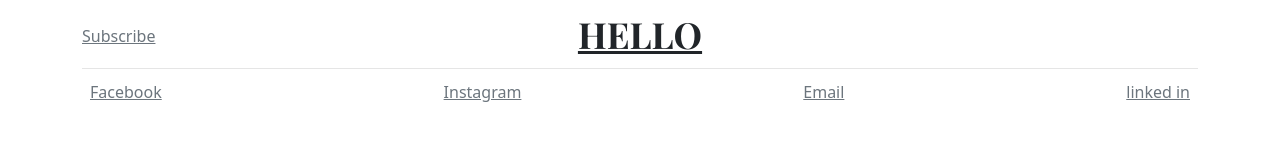
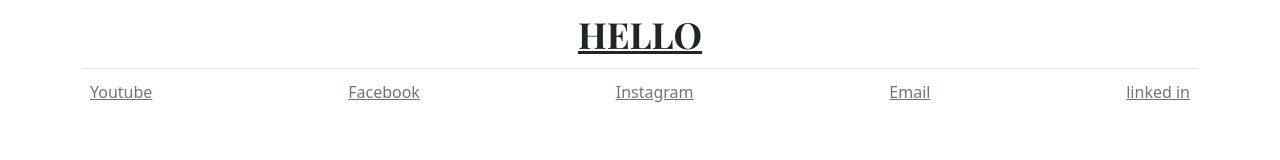
Before and after one commit to stabgoblin/becool, a plain HTML site: page index.html in a window 1280 px wide. Drawn offline with nearby package versions, Linux system fonts and the light colour scheme.

Commit message:
updated index

```diff
--- a/index.html
+++ b/index.html
@@ -75,7 +75,7 @@
   <header class="blog-header lh-1 py-3">
     <div class="row flex-nowrap justify-content-between align-items-center">
       <div class="col-4 pt-1">
-        <a class="link-secondary" href="www.youtube.com/@amrit4726">Subscribe</a>
+
       </div>
       <div class="col-4 text-center">
         <a class="blog-header-logo text-dark">HELLO</a>
@@ -87,9 +87,10 @@
 
   <div class="nav-scroller py-1 mb-2">
     <nav class="nav d-flex justify-content-between">
-      <a class="p-2 link-secondary" href="https://facebook.com/100054971272947">Facebook</a>
-      <a class="p-2 link-secondary" href="https://instagram.com/stabgoblin?igshid=ZDdkNTZiNTM=">Instagram</a>
-      <a class="p-2 link-secondary" href="pushoffgolem@gmail.com">Email</a>
+      <a class="p-2 link-secondary" href="www.youtube.com/@amrit4726" target="_blank">Youtube</a>
+      <a class="p-2 link-secondary" href="https://facebook.com/100054971272947" target="_blank">Facebook</a>
+      <a class="p-2 link-secondary" href="https://instagram.com/stabgoblin?igshid=ZDdkNTZiNTM=" target="_blank">Instagram</a>
+      <a class="p-2 link-secondary" href="pushoffgolem@gmail.com target="_blank">Email</a>
       <a class="p-2 link-secondary" href="#">linked in</a>
     </nav>
   </div>
```
